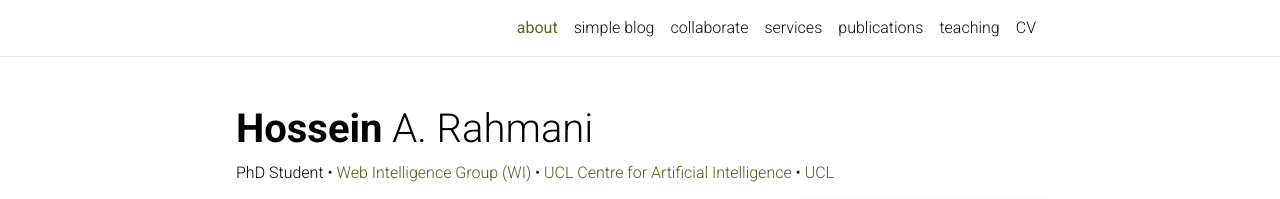
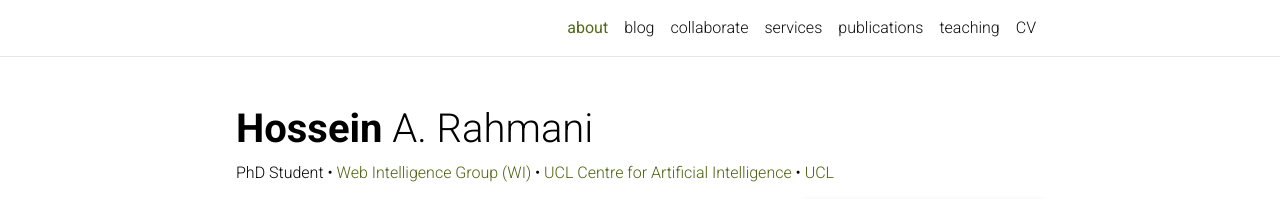
Before and after one commit to rahmanidashti/rahmanidashti.github.io, a Jekyll site: the page built from _pages/about.md, in a window 1280 px wide. Shown: the top 199 px of the page. Built offline with Jekyll 4.4.1, drawn with Linux system fonts in a browser that asks for light colours; full-size pictures stand in for the smaller copies a plugin makes; emoji names are drawn with the system emoji font; comment, search, counter and statistics services are not loaded; a style sheet for code colours, icons or effects is not loaded.

Commit message:
Update _config.yml

```diff
--- a/_config.yml
+++ b/_config.yml
@@ -127,7 +127,7 @@
 # -----------------------------------------------------------------------------
 
 blog_name: blog # blog_name will be displayed in your blog page
-blog_nav_title: simple blog # your blog must have a title for it to be displayed in the nav bar
+blog_nav_title: blog # your blog must have a title for it to be displayed in the nav bar
 blog_description: blog posts
 permalink: /blog/:year/:title/
 
```
